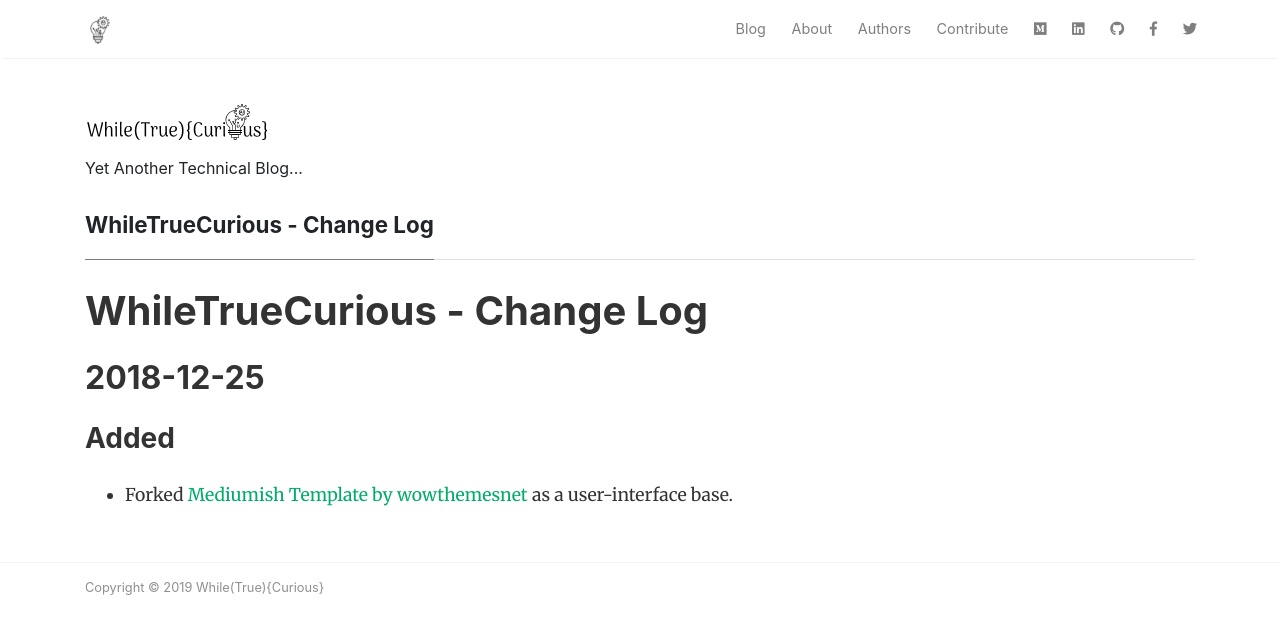
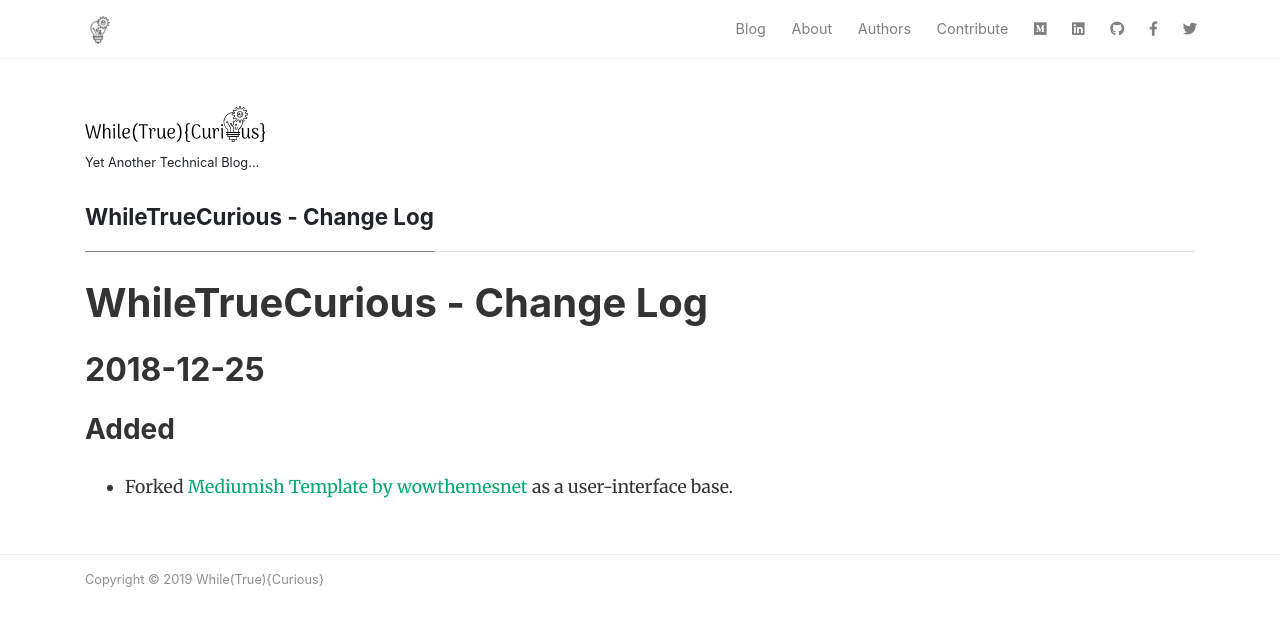
Before and after one commit to whiletruecurious/whiletruecurious.github.io, a Jekyll site: the page built from changelog.md, in a window 1280 px wide. Shown: the top 634 px of the page. Built offline with Jekyll 4.4.1, drawn with Linux system fonts in a browser that asks for light colours; nearby versions of some CDN libraries; our own code applies the rules of GitHub Pages for plain Markdown files; comment, search, counter and statistics services are not loaded.

Commit message:
Fixes: Logo Dimensions

```diff
--- a/_layouts/default.html
+++ b/_layouts/default.html
@@ -144,7 +144,7 @@
 ================================================== -->
 <div class="mainheading">
     <h1 class="sitetitle"><img src="{{ site.baseurl }}/assets/images/wtc-log-crop.png" alt="{{ site.name }}"></h1>
-    <p class="medium">
+    <p class="small">
          {{ site.description }}
     </p>
 </div>
```
Also changed, not shown: assets/images/wtc-log-crop.png.
